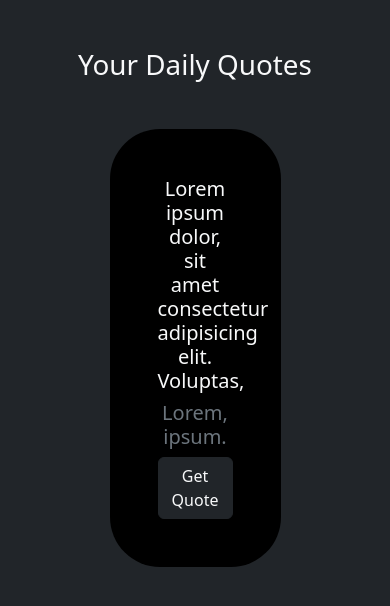
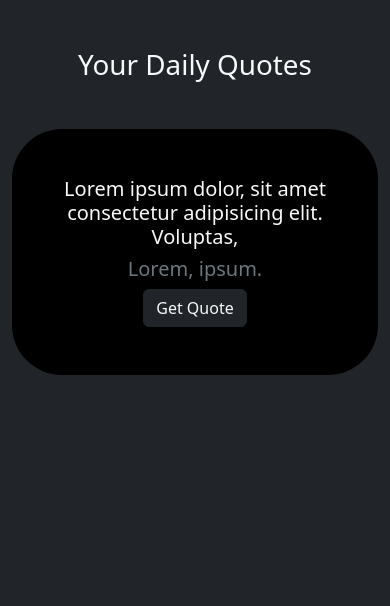
Before and after one commit to MohamedQourany/Quotes, a plain HTML site: page index.html in a window 390 px wide. Drawn offline with nearby package versions, Linux system fonts and the light colour scheme.

Commit message:
Update Main.css

```diff
--- a/Main.css
+++ b/Main.css
@@ -1,3 +1,8 @@
 .bord{
   border-radius: 50px;
 }
+@media (max-width:850px) {
+  .container{
+    width: 100% !important;
+  }
+}
```
